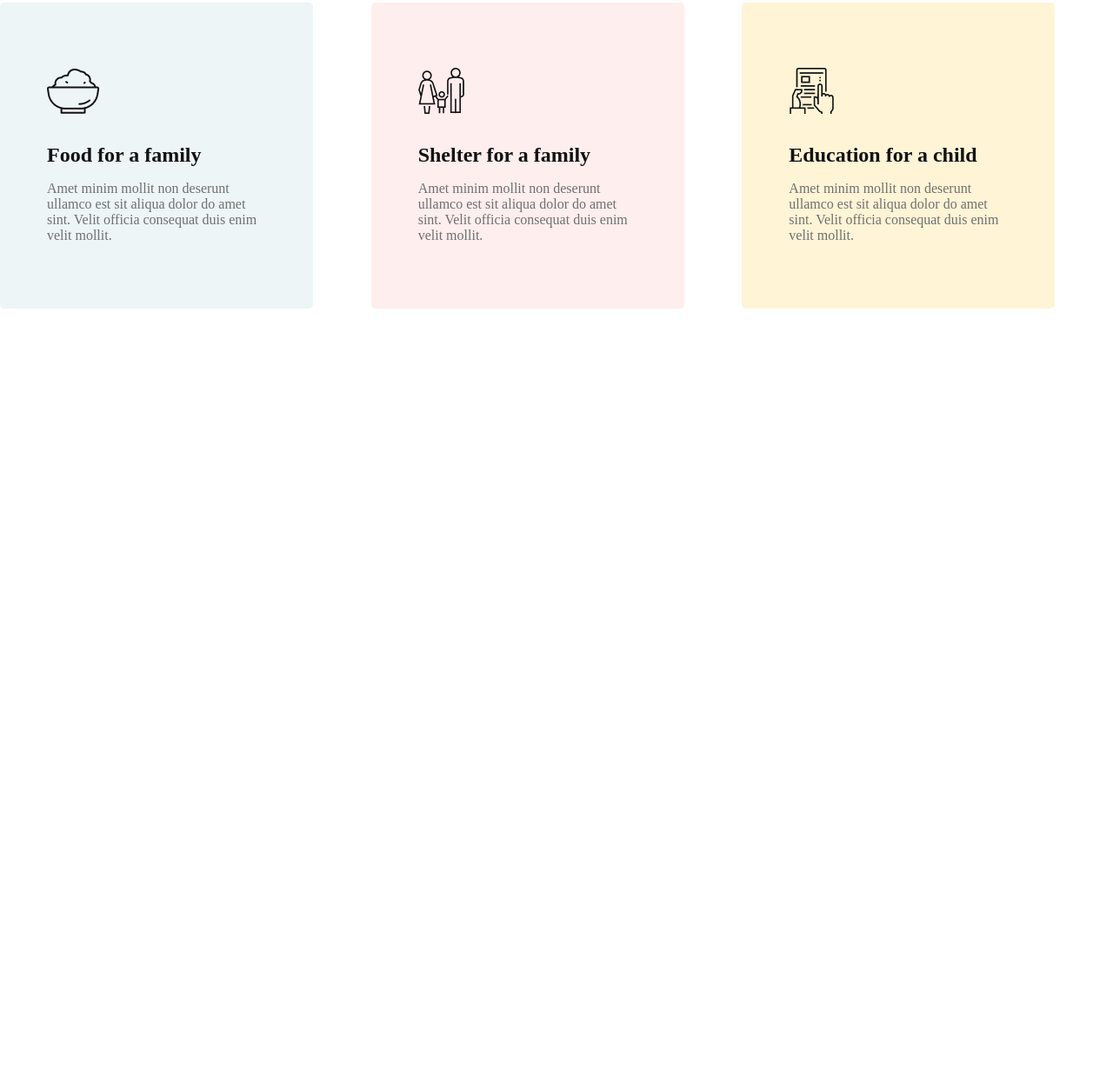
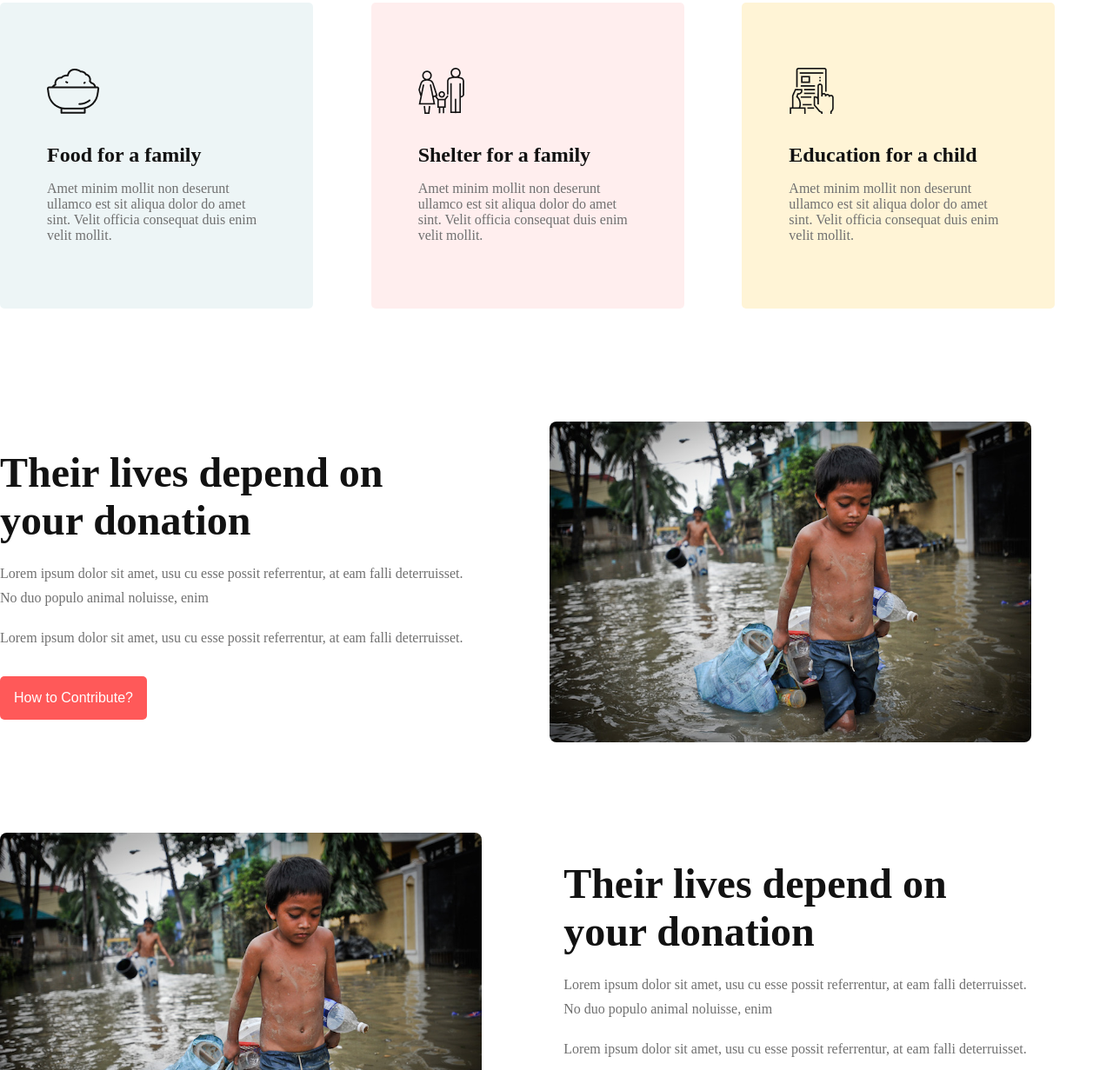
Before and after one commit to abujafor22/Donate-1, a plain HTML site: page index.html in a window 1280 px wide. Shown: the part 1569-2800 px from the top of the page at 87% size. Before the commit the page ends 1924 px from the top, so only its background shows below. Drawn offline with Linux system fonts and the light colour scheme.

Commit message:
added lives section

```diff
--- a/index.html
+++ b/index.html
@@ -7,12 +7,13 @@
     <link rel="stylesheet" href="./style/bannar.css">
     <link rel="stylesheet" href="./style/donate.css">
     <link rel="stylesheet" href="./style/plan.css">
+    <link rel="stylesheet" href="./style/lives.css">
 </head>
 <body class=".google-inter-font">
-    <header class="">
+    <header>
 
         <div class="bannar container display-flex">
-
+                <div class="opacity"></div>
             <div class="bannar-contant">
                 <h1>Let’s Help Those Who Are More In Need</h1>
                 <p>Lorem ipsum dolor sit amet, usu cu esse possit referrentur, at eam falli deterruisset. No duo populo animal noluisse, enim</p>
@@ -83,6 +84,34 @@
                 </div>
             </div>
         </section>
+        <section>
+            <div class="lives container">
+                <div class="lives-iteam display-flex">
+                    <div class="lives-info">
+                    <h1>Their lives depend on your donation</h1>
+                    <p>Lorem ipsum dolor sit amet, usu cu esse possit referrentur, at eam falli deterruisset. No duo populo animal noluisse, enim
+                    </p><br>
+                    <p>Lorem ipsum dolor sit amet, usu cu esse possit referrentur, at eam falli deterruisset.</p>
+                    <button class="btn-primary">How to Contribute?</button>
+                </div>
+                <div class="lives-img">
+                    <img src="./images/donation9.jpg" alt="">
+                </div>
+                </div>
+                <div class="lives-iteam lives-2 display-flex">
+                    <div class="lives-info">
+                    <h1>Their lives depend on your donation</h1>
+                    <p>Lorem ipsum dolor sit amet, usu cu esse possit referrentur, at eam falli deterruisset. No duo populo animal noluisse, enim
+                    </p><br>
+                    <p>Lorem ipsum dolor sit amet, usu cu esse possit referrentur, at eam falli deterruisset.</p>
+                    <button class="btn-primary">How to Contribute?</button>
+                </div>
+                <div class="lives-img">
+                    <img src="./images/donation9.jpg" alt="">
+                </div>
+                </div>
+            </div>
+        </section>
     </main>
     <footer></footer>
 </body>
--- a/style/bannar.css
+++ b/style/bannar.css
@@ -27,11 +27,10 @@
     margin-top: 30px;
 }
 /* bannar section style */
-.bannar-img{
-
-}
 .bannar{
-    background-image: url(/images/donation0.jpg);
+    background-image:
+    linear-gradient(to bottom, rgba(255, 255, 255, 0.3), rgba(0, 0, 0, 0.8)),
+    url('/images/donation0.jpg');
     background-position: center;
     background-repeat: no-repeat;
     background-size: cover;
@@ -39,7 +38,18 @@
     align-items: center;
     height: 669px;
     border-radius: 10px 0;
+    /* position: relative;
+    z-index: 999; */
 }
+/* .opacity{
+    position: absolute;
+    top: 0;
+    left: 0;
+    width: 100%;
+    height: 100%;
+    background-color:rgba(#72727200);
+    z-index: -1;
+} */
 .bannar-contant{
     max-width: 826px;
     height: 320px;
@@ -47,7 +57,7 @@
 }
 .bannar-contant h1{
     font-size: 4rem;
-    color: #ff0000;
+    color: #ffffff;
     font-weight: 700;
     margin-bottom: 20px;
 }
--- /dev/null
+++ b/style/lives.css
@@ -0,0 +1,34 @@
+.lives{
+    padding-top: 130px;
+}
+.lives-iteam{
+    align-items: center;
+    justify-content: center;
+}
+.lives-2{
+    flex-direction: row-reverse;
+}
+.lives-info{
+    margin-right: 94px;
+}
+.lives-img{
+    margin-right: 94px;
+}
+.lives-info h1{
+       font-size: 3rem;
+       font-weight: 900;
+       color: #121212;
+       margin-bottom: 20px;
+}
+.lives-info p{
+       color: #707070;
+       font-size: 1rem;
+       line-height: 28px;
+}
+.lives-img img{
+    max-width: 100%;
+    border-radius: 8px;
+}
+.lives-iteam{
+    margin-bottom: 100px;
+}
```
